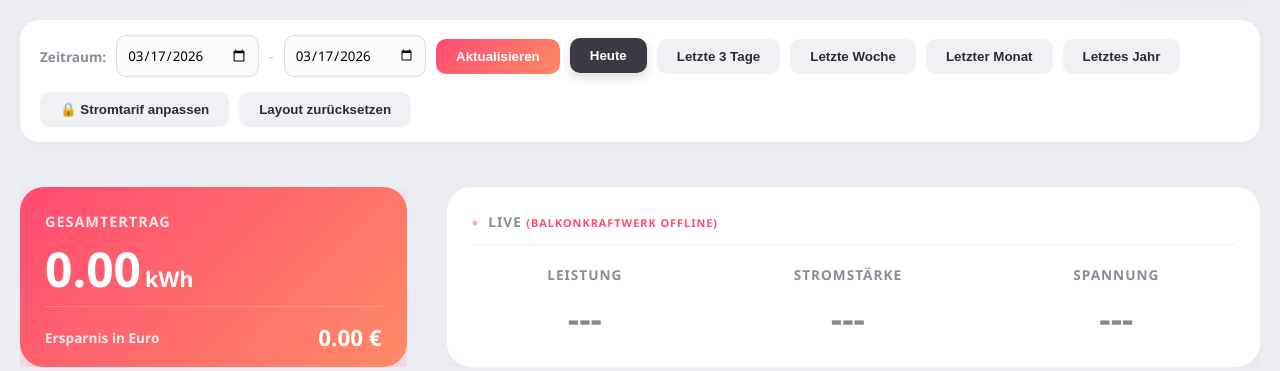
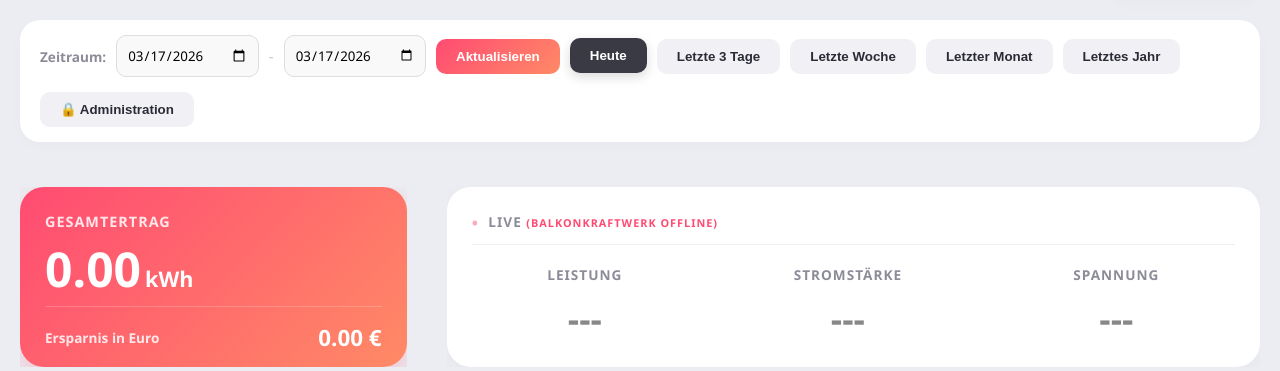
Before and after one commit to jacquesbach/balkonkraftwerk, a Flask app: page / in a window 1280 px wide. Shown: the part 59-430 px from the top of the page. Run offline with Flask 3, Linux system fonts and the light colour scheme; data comes from the database, SQL or seed files in the repository; data that the repository does not hold is empty; some libraries are stand-ins or nearby versions.

Commit message:
Administration Button

```diff
--- a/templates/index.html
+++ b/templates/index.html
@@ -35,7 +35,7 @@
           <button class="btn-secondary quick-btn" id="btnYear" onclick="setRange('year')"> Letztes Jahr </button>
         </div>
         <div class="control-group">
-          <button class="btn-secondary" id="unlockBtn" onclick="unlockAdmin()"> 🔒 Stromtarif anpassen </button>
+          <button class="btn-secondary" id="unlockBtn" onclick="unlockAdmin()"> 🔒 Administration </button>
           <div id="adminArea" style="
             display:none;
             flex-direction: column;
@@ -59,7 +59,7 @@
                 padding-bottom: 10px;
                 margin-bottom: 5px;
             ">
-              <strong style="color: var(--text-dark);">Deine Tarife</strong>
+              <strong style="color: var(--text-dark);">Deine Stromtarife</strong>
               <button onclick="closeAdmin()" style="
                     background:none;
                     border:none;
@@ -80,8 +80,8 @@
               <input type="number" step="0.01" id="pVal" placeholder="€/kWh" style="width: 80px; padding: 8px;">
               <button class="btn-primary" onclick="savePrice()" style="padding: 8px 15px;">+</button>
             </div>
+            <button class="btn-secondary" id="unlockBtn" onclick="resetDatabaseLayout()"> Grid-Layout zurücksetzen </button>
           </div>
-          <button class="btn-secondary" id="unlockBtn" onclick="resetDatabaseLayout()"> Layout zurücksetzen </button>
         </div>
       </div>
 
```
